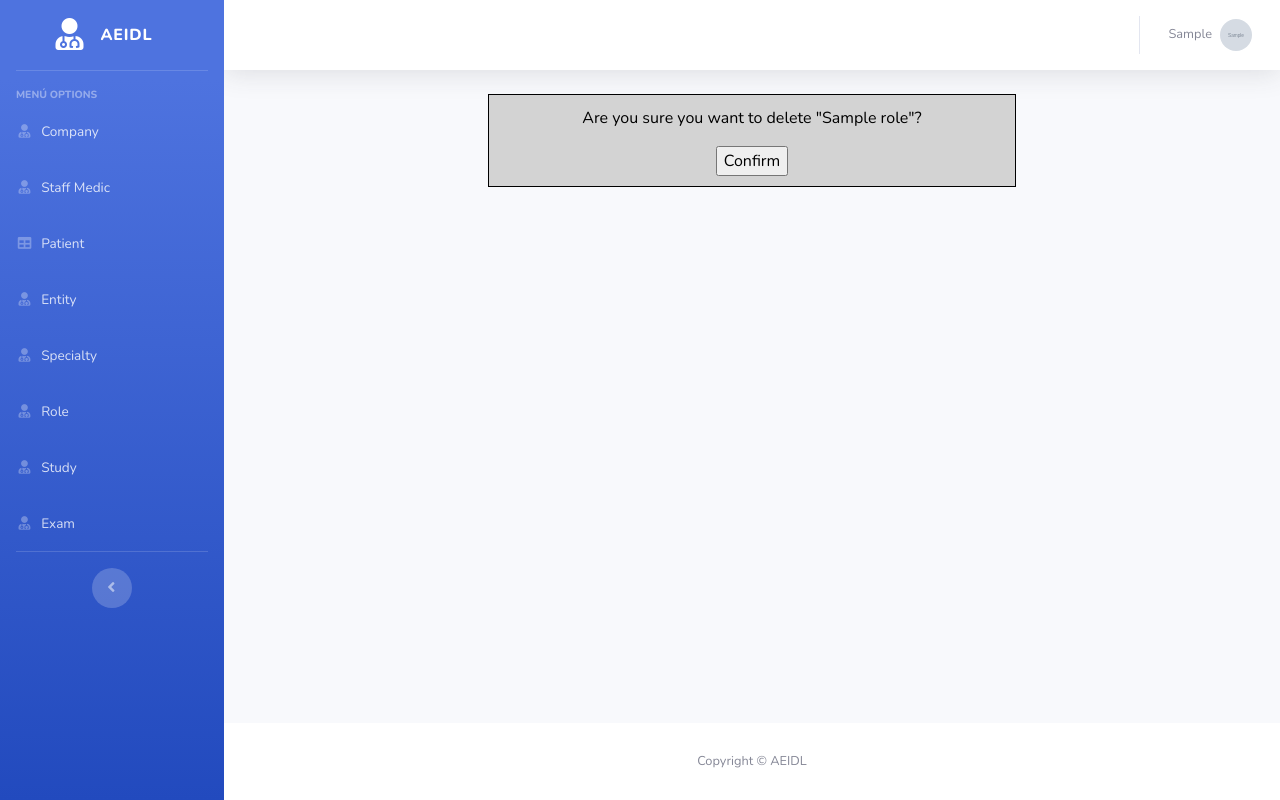
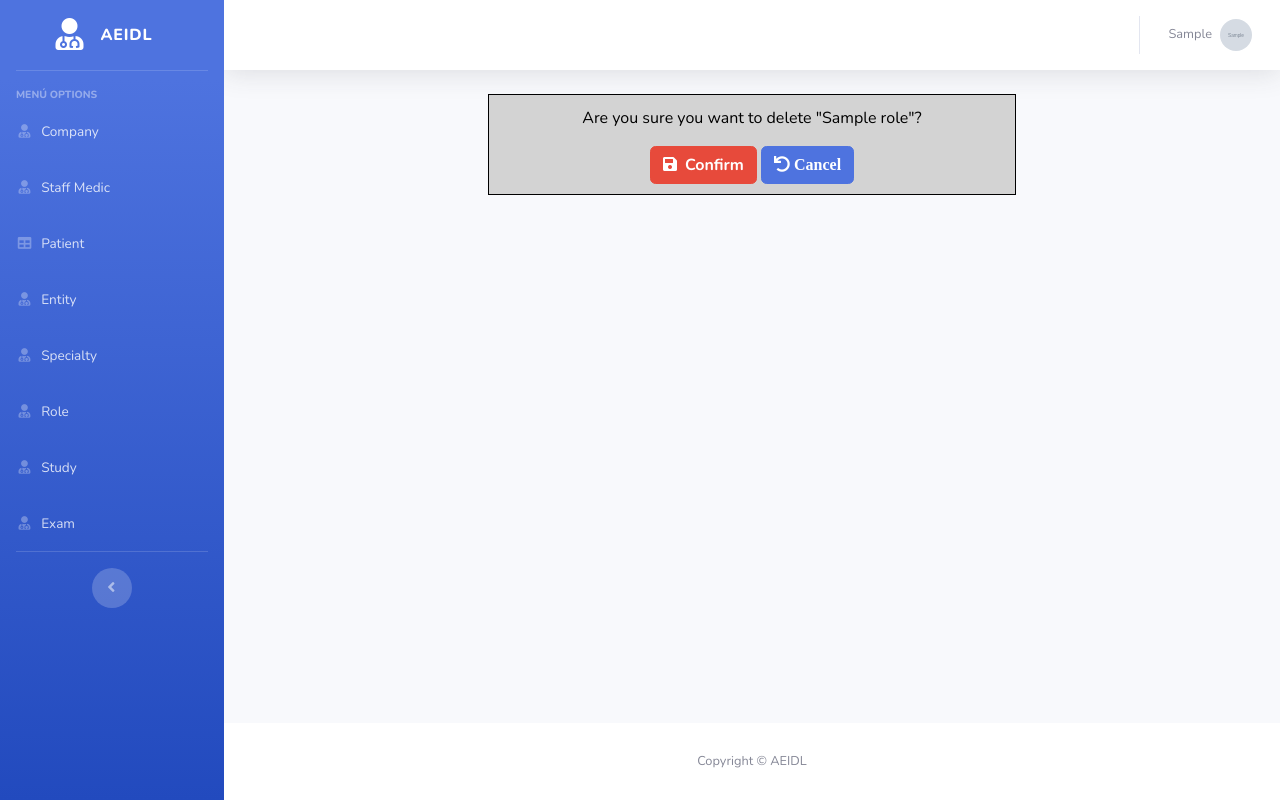
Before and after one commit to Nellyth/Aeidl, a Django app: page /role_erase/1/ in a window 1280 px wide. Run offline with Django 3.2, Linux system fonts and the light colour scheme; a user stored in the database is signed in; tables that the repository leaves empty hold one stand-in row (values such as "Sample post"); grey boxes marked "Sample" are stand-in pictures; some libraries are stand-ins or nearby versions.

Commit message:
[AEIDL-4] Add validations to avoid delete items

```diff
--- a/AppAeidl/templatetags/query_extras.py
+++ b/AppAeidl/templatetags/query_extras.py
@@ -19,3 +19,8 @@ def patient_query(value):
         return Patient.objects.get(person=value).pk
     except Patient.DoesNotExist:
         return None
+
+
+@register.filter
+def to_class_name(value):
+    return value._meta.model_name
--- a/templates/Aeidl/delete.html
+++ b/templates/Aeidl/delete.html
@@ -1,5 +1,6 @@
 {% extends 'Aeidl/home.html' %}
 {% load static %}
+{% load query_extras %}
 {% block content %}
     <div class="container text-center" style="width: 50%; border:1px solid black; margin-top: 2%; margin-bottom: 2%;
         background:lightgray; padding-top: 1%; padding-bottom: 1%">
@@ -7,7 +8,42 @@
             {% csrf_token %}
             {{ form.errors }}
             <p style="color: black">Are you sure you want to delete "{{ object }}"?</p>
-            <input type="submit" value="Confirm">
+            <button class="btn btn-danger font-weight-bold"
+                    type="submit"><i class="fa fa-save mr-2"></i>Confirm
+            </button>
+            {% if object|to_class_name == 'company' %}
+                <a href="{% url 'company_list' %}" class="btn btn-primary">
+                    <span class="fa fa-undo">&nbsp;Cancel</span>
+                </a>
+            {% elif object|to_class_name == 'medic' %}
+                <a href="{% url 'medic_list' %}" class="btn btn-primary">
+                    <span class="fa fa-undo">&nbsp;Cancel</span>
+                </a>
+            {% elif object|to_class_name == 'patient' %}
+                <a href="{% url 'paciente_list' %}" class="btn btn-primary">
+                    <span class="fa fa-undo">&nbsp;Cancel</span>
+                </a>
+            {% elif object|to_class_name == 'entity' %}
+                <a href="{% url 'entity_list' %}" class="btn btn-primary">
+                    <span class="fa fa-undo">&nbsp;Cancel</span>
+                </a>
+            {% elif object|to_class_name == 'specialty' %}
+                <a href="{% url 'specialty_list' %}" class="btn btn-primary">
+                    <span class="fa fa-undo">&nbsp;Cancel</span>
+                </a>
+            {% elif object|to_class_name == 'role' %}
+                <a href="{% url 'role_list' %}" class="btn btn-primary">
+                    <span class="fa fa-undo">&nbsp;Cancel</span>
+                </a>
+            {% elif object|to_class_name == 'study' %}
+                <a href="{% url 'study_list' %}" class="btn btn-primary">
+                    <span class="fa fa-undo">&nbsp;Cancel</span>
+                </a>
+            {% elif object|to_class_name == 'exam' %}
+                <a href="{% url 'exam_list' %}" class="btn btn-primary">
+                    <span class="fa fa-undo">&nbsp;Cancel</span>
+                </a>
+            {% endif %}
         </form>
     </div>
 {% endblock %}
```
